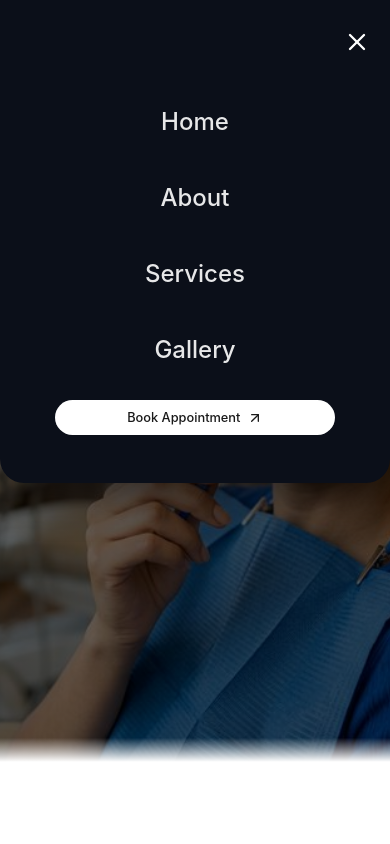
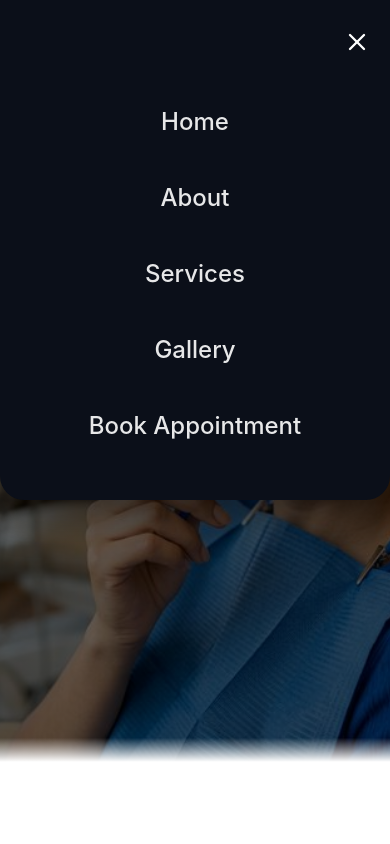
Before and after one commit to darlain71/dentist-site, a React (Vite) app: page /#/ in a window 390 px wide. Both pictures are taken after a click on the button 356 px from the left and 42 px from the top of the page. Shown: the top 844 px of the page. Built offline with nearby package versions, Linux system fonts and the light colour scheme; a web font is replaced by a local one.

Commit message:
fix: mobile menu Book Appointment as plain link, equal-size hero buttons

```diff
--- a/src/components/Navbar.jsx
+++ b/src/components/Navbar.jsx
@@ -56,10 +56,7 @@ const Navbar = () => {
           <Link to="/about" className="nav-link" onClick={() => setIsMobileMenuOpen(false)}>About</Link>
           <Link to="/services" className="nav-link" onClick={() => setIsMobileMenuOpen(false)}>Services</Link>
           <Link to="/gallery" className="nav-link" onClick={() => setIsMobileMenuOpen(false)}>Gallery</Link>
-          <Link to="/booking" className="call-now-btn" onClick={() => setIsMobileMenuOpen(false)} style={{ display: 'flex', alignItems: 'center', gap: '0.5rem', justifyContent: 'center' }}>
-            <span>Book Appointment</span>
-            <ArrowUpRight size={16} />
-          </Link>
+          <Link to="/booking" className="nav-link mobile-book-link" onClick={() => setIsMobileMenuOpen(false)}>Book Appointment</Link>
         </div>
       )}
     </header>
--- a/src/index.css
+++ b/src/index.css
@@ -639,9 +639,13 @@ h6,
   }
 
   .hero-btn-black, .hero-btn-white {
-    padding: 0.75rem 1.25rem;
+    flex: 1;
+    padding: 0.75rem 0.75rem;
     font-size: 0.85rem;
     white-space: nowrap;
+    text-align: center;
+    justify-content: center;
+    min-width: 0;
   }
 
   .hero-btn-white {
@@ -3208,6 +3212,20 @@ img {
     font-size: 1.1rem;
   }
 
+  .mobile-book-link {
+    font-size: 1.5rem !important;
+    color: #ffffff !important;
+    text-decoration: none !important;
+    font-weight: 500 !important;
+    opacity: 0.9 !important;
+    background: none !important;
+    border: none !important;
+    padding: 0.5rem 1rem !important;
+    border-radius: 1.5rem !important;
+    display: block !important;
+    width: auto !important;
+  }
+
   @keyframes slideDown {
     from {
       transform: translateY(-100%);
```
